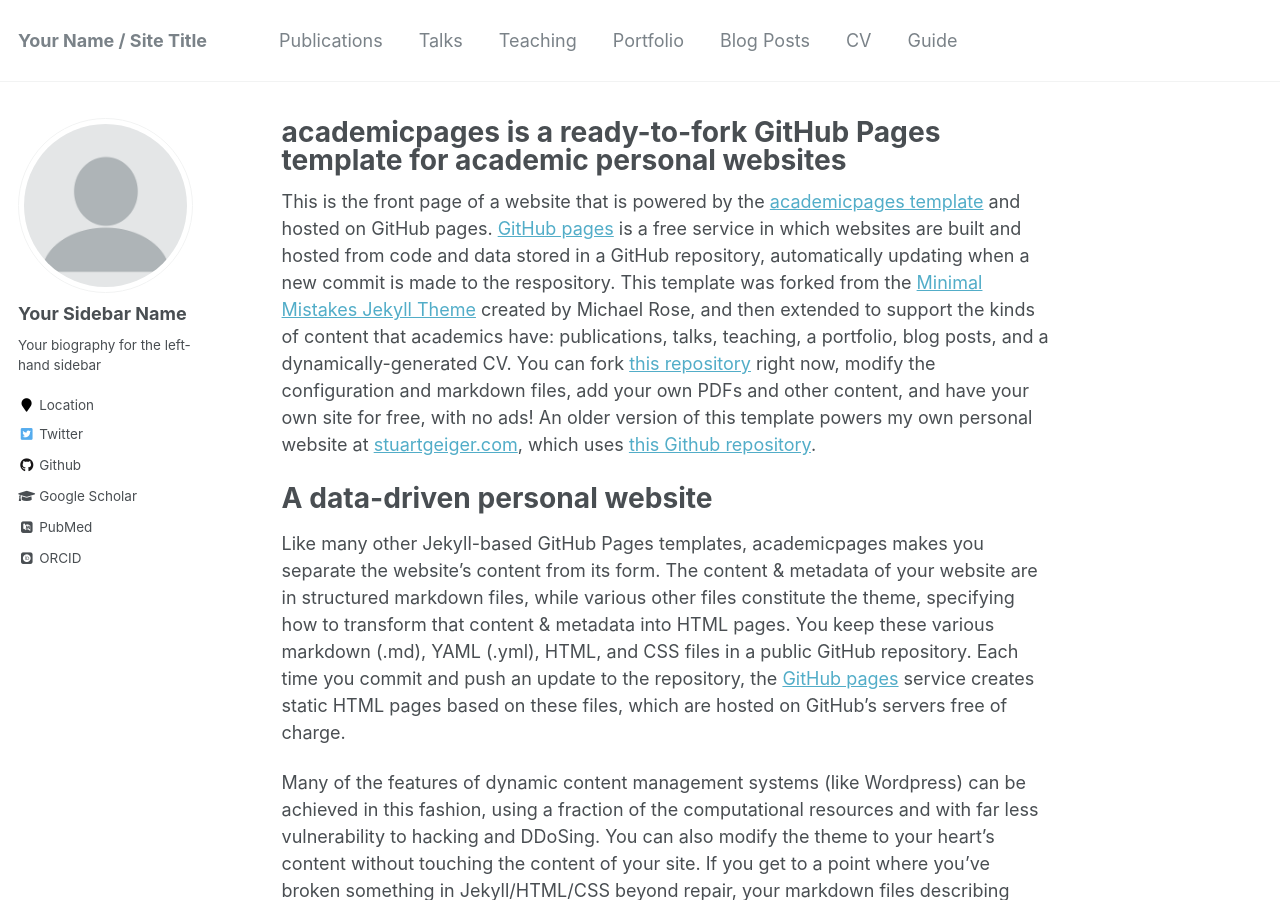
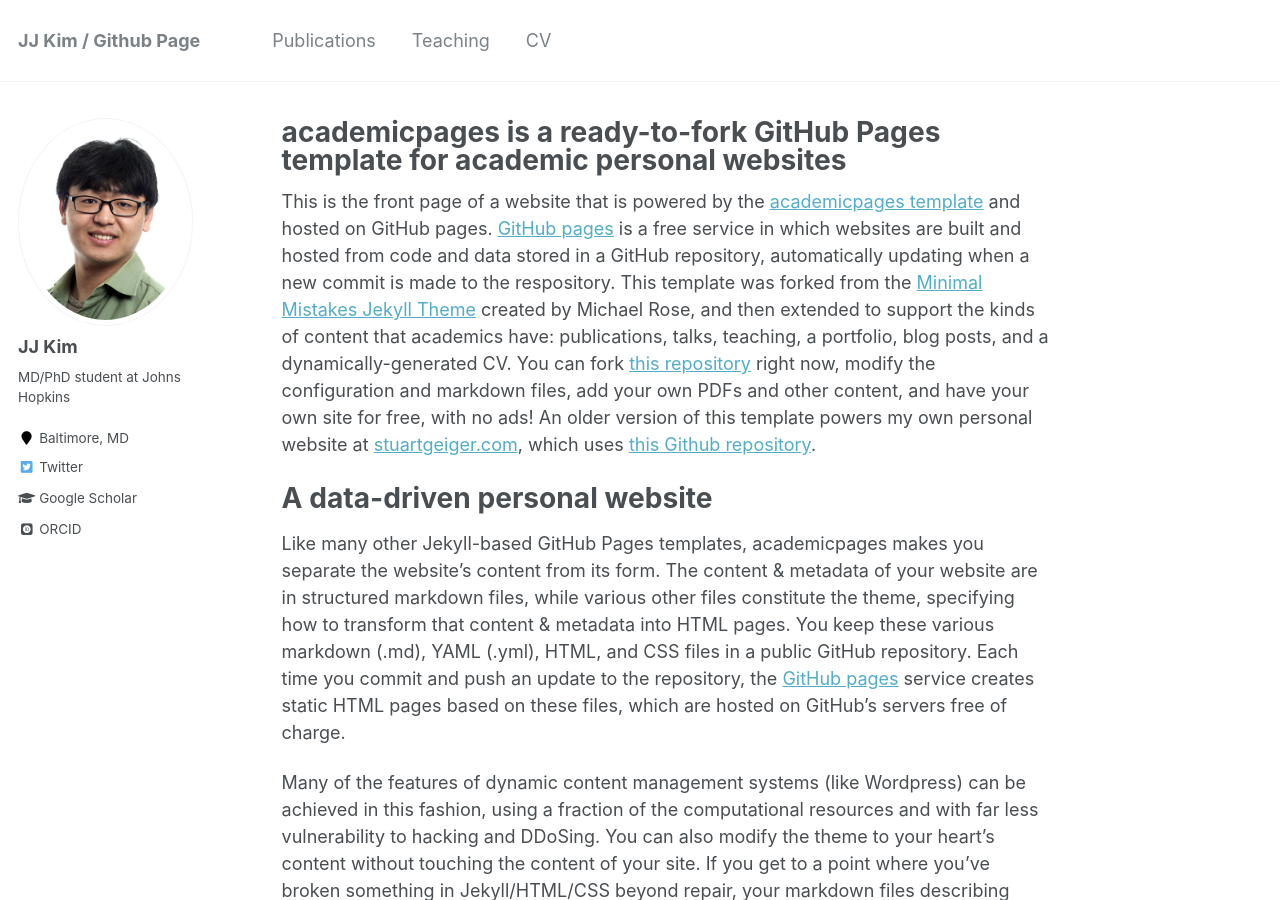
Before and after one commit to jeongjunjjkim/jeongjunjjkim.github.io, a Jekyll site: the page built from _pages/about.md, in a window 1280 px wide and 900 px high. Built offline with Jekyll 4.4.1, drawn with Linux system fonts in a browser that asks for light colours; some web fonts are replaced; some of the changed text lies outside the part shown.

Commit message:
yml config update

```diff
--- a/_config.yml
+++ b/_config.yml
@@ -7,14 +7,14 @@
 
 # Site Settings
 locale                   : "en-US"
-title                    : "Your Name / Site Title"
+title                    : "JJ Kim / Github Page"
 title_separator          : "-"
-name                     : &name "Your Name"
-description              : &description "personal description"
+name                     : &name "JJ Kim"
+description              : &description "Github Page of JJ Kim"
 url                      : https://jeongjunjjkim.github.io # the base hostname & protocol for your site e.g. "https://mmistakes.github.io"
 baseurl                  : "" # the subpath of your site, e.g. "/blog"
-repository               : "academicpages/academicpages.github.io"
-teaser                   :  # filename of teaser fallback teaser image placed in /images/, .e.g. "500x300.png"
+repository               : "ajeongjunjjkim/jeongjunjjkim.github.io"
+teaser                   :  "220px-Descartes-reflex.jpg" # filename of teaser fallback teaser image placed in /images/, .e.g. "500x300.png"
 breadcrumbs              : false # true, false (default)
 words_per_minute         : 160
 future                   : true
@@ -80,13 +80,13 @@ analytics:
 
 # Site Author
 author:
-  name             : "Your Sidebar Name"
-  avatar           : "profile.png"
-  bio              : "Your biography for the left-hand sidebar"
-  location         : "Location"
+  name             : "JJ Kim"
+  avatar           : "20180704_0818_Jeong_Kim_500.jpg"
+  bio              : "MD/PhD student at Johns Hopkins"
+  location         : "Baltimore, MD"
   employer         :
-  pubmed           : "https://www.ncbi.nlm.nih.gov/pubmed/?term=john+snow"
-  googlescholar    : "http://yourfullgooglescholarurl.com"
+  pubmed           : #"https://www.ncbi.nlm.nih.gov/pubmed/?term=john+snow"
+  googlescholar    : "https://scholar.google.com/citations?user=n04bDbsAAAAJ&hl=en"
   email            :
   researchgate     :  # example: "https://www.researchgate.net/profile/yourprofile"
   uri              :
@@ -96,20 +96,20 @@ author:
   flickr           :
   facebook         :
   foursquare       :
-  github           : "academicpages"
+  github           :
   google_plus      :
   keybase          :
   instagram        :
   impactstory      : #"https://profiles.impactstory.org/u/xxxx-xxxx-xxxx-xxxx"
   lastfm           :
   linkedin         :
-  orcid            : "http://orcid.org/yourorcidurl"
+  orcid            : "https://orcid.org/0000-0002-3019-0795"
   pinterest        :
   soundcloud       :
   stackoverflow    : # http://stackoverflow.com/users/123456/username
   steam            :
   tumblr           :
-  twitter          : "replacethistwitterhandle"
+  twitter          : "jotajotakim"
   vine             :
   weibo            :
   xing             :
```
Also changed, not shown: _data/navigation.yml (+8 -8 lines), images/20180704_0818_Jeong_Kim_500.jpg (added), images/220px-Descartes-reflex.jpg (added).
